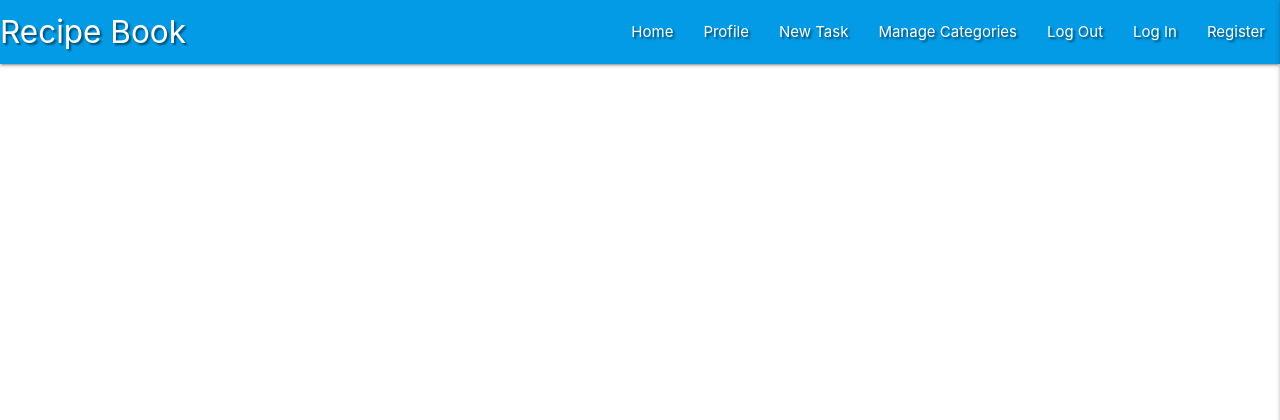
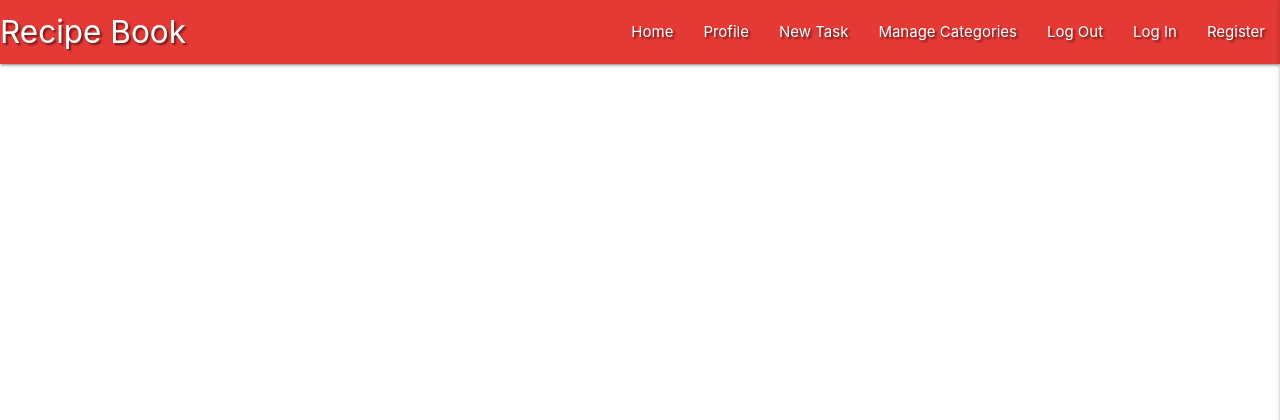
Before and after one commit to debarati-datta/debarati-the-food-tycoon, a Flask app: page / in a window 1280 px wide. Shown: the top 420 px of the page. Run offline with Flask 2, Linux system fonts and the light colour scheme; data that the repository does not hold is empty; some libraries are stand-ins or nearby versions.

Commit message:
Add red colored navbar and red sidenav text

```diff
--- a/templates/base.html
+++ b/templates/base.html
@@ -14,7 +14,7 @@
 <body>
     <header>
         <!-- top navbar -->
-		<nav class="nav-extended text-shadow light-blue darken-1">
+		<nav class="nav-extended text-shadow red darken-1">
 			<div class="nav-wrapper">
 				<a href="{{ url_for('get_recipes') }}" class="brand-logo">Recipe Book</a>
 				<a href="#" data-target="mobile-demo" class="sidenav-trigger right"><i class="fas fa-bars"></i></a>
@@ -32,7 +32,7 @@
 
         <!-- mobile sidenav -->
 		<ul class="sidenav" id="mobile-demo">
-            <li><h4 class="center-align light-blue-text text-darken 4">Recipe Book</h4></li>
+            <li><h4 class="center-align red-text text-darken 4">Recipe Book</h4></li>
             <li><a href="{{ url_for('get_recipes') }}">Home</a></li>
             <li><a href="#">Profile</a></li>
             <li><a href="#">New Task</a></li>
```
